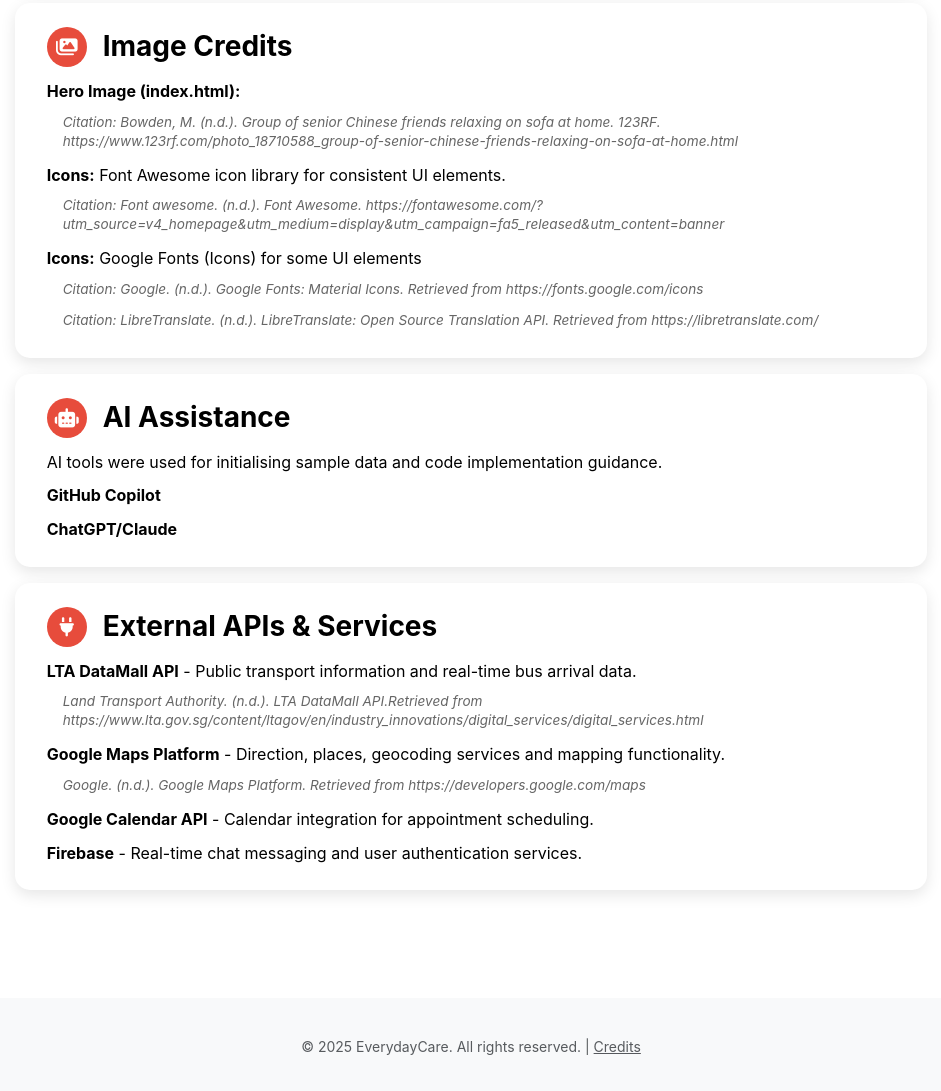
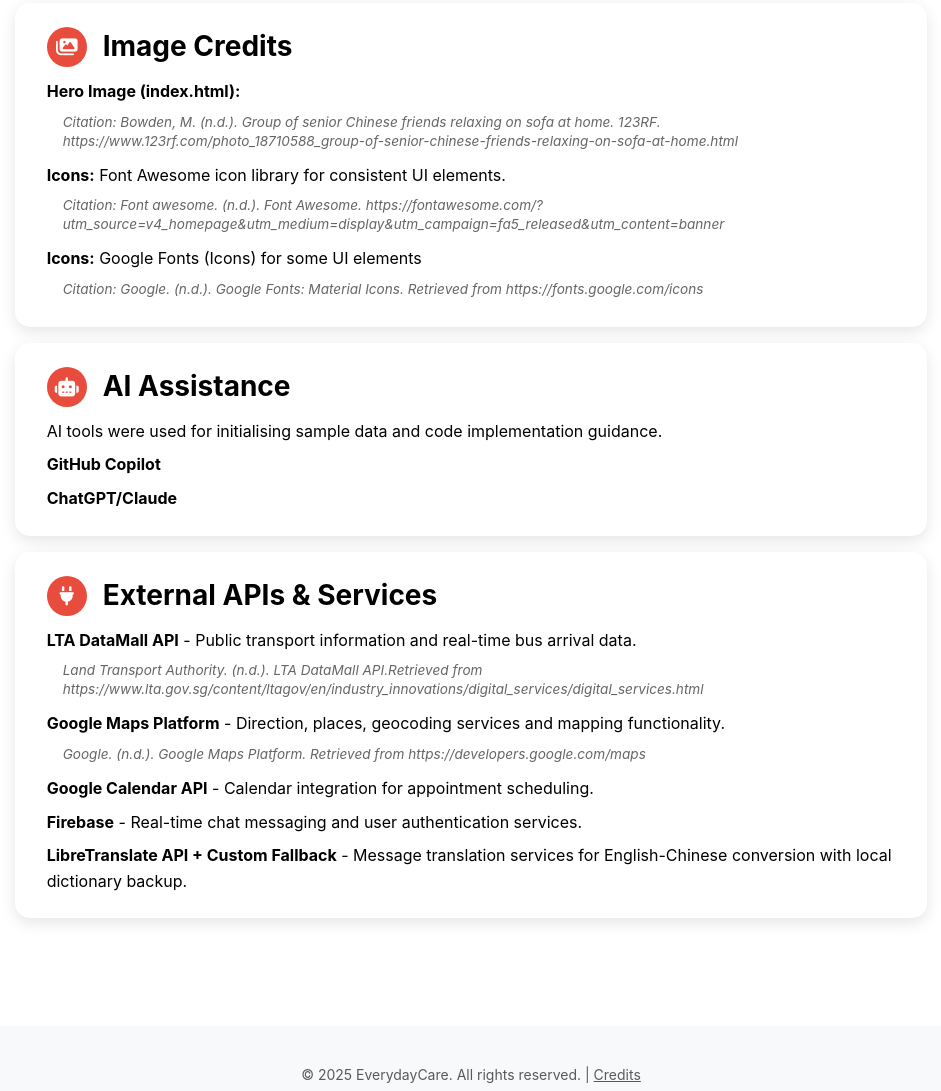
Before and after one commit to AsyiraFitri/BED2025Apr_P02_T2, a website: page public/credit.html in a window 1280 px wide. Shown: the part 559-1650 px from the top of the page, without its empty margins (169-1110 px from the left). Drawn offline with nearby package versions, Linux system fonts and the light colour scheme.

Commit message:
add of credit

```diff
--- a/public/credit.html
+++ b/public/credit.html
@@ -99,7 +99,7 @@
                         <p class="citation"><em>Citation: Font awesome. (n.d.). Font Awesome. https://fontawesome.com/?utm_source=v4_homepage&utm_medium=display&utm_campaign=fa5_released&utm_content=banner</em></p>
                         <p><strong>Icons:</strong>  Google Fonts (Icons) for some UI elements</p>
                         <p class="citation"><em>Citation: Google. (n.d.). Google Fonts: Material Icons. Retrieved from https://fonts.google.com/icons</em></p>
-                        <p class="citation"><em>Citation: LibreTranslate. (n.d.). LibreTranslate: Open Source Translation API. Retrieved from https://libretranslate.com/</em></p>
+
 
                     </div>
 
@@ -134,6 +134,7 @@
                         <p><strong>Google Calendar API</strong> - Calendar integration for appointment scheduling.</p>
 
                         <p><strong>Firebase</strong> - Real-time chat messaging and user authentication services.</p>
+                        <p><strong>LibreTranslate API + Custom Fallback</strong> - Message translation services for English-Chinese conversion with local dictionary backup.</p>
 
                     </div>
                 </div>
```
